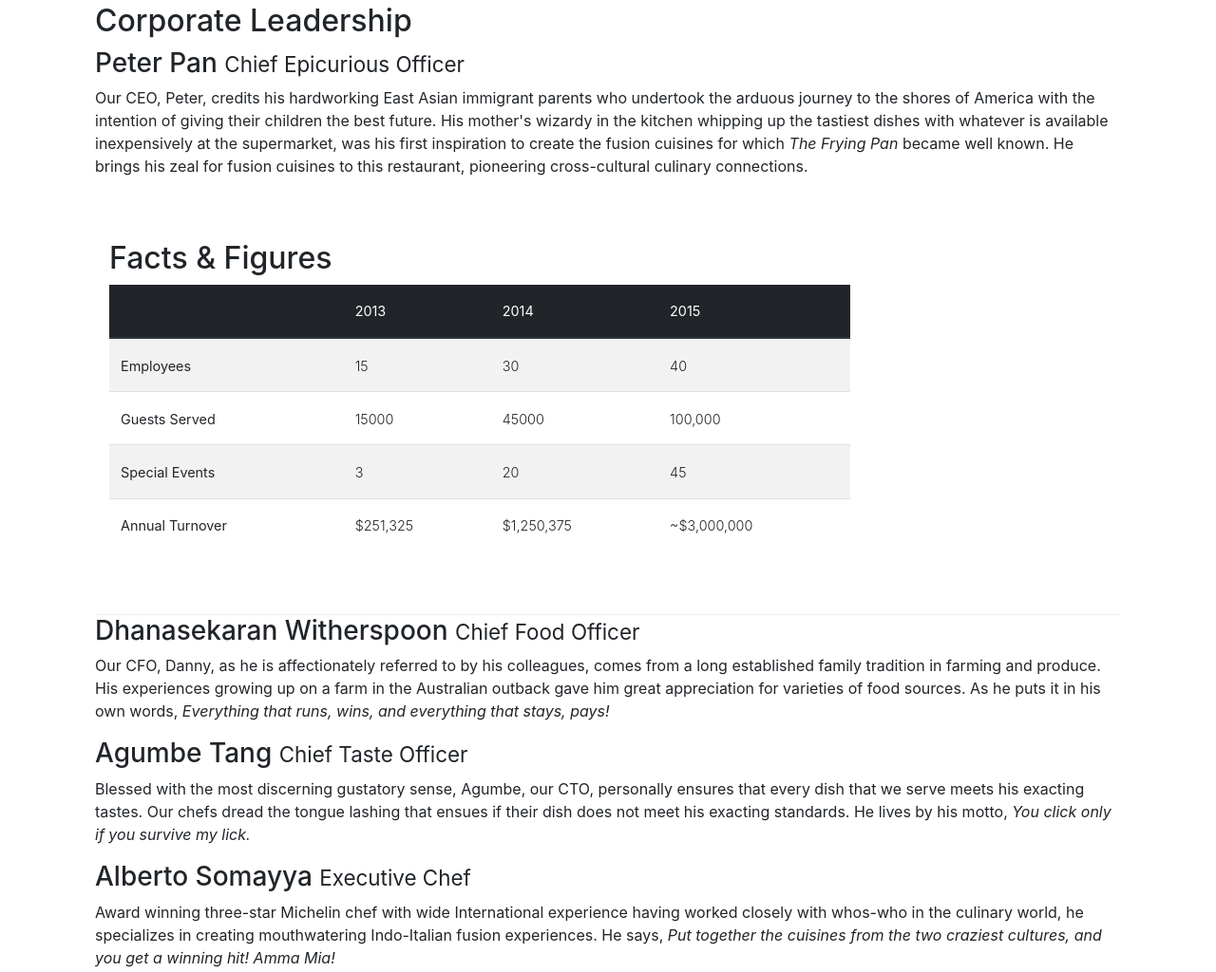
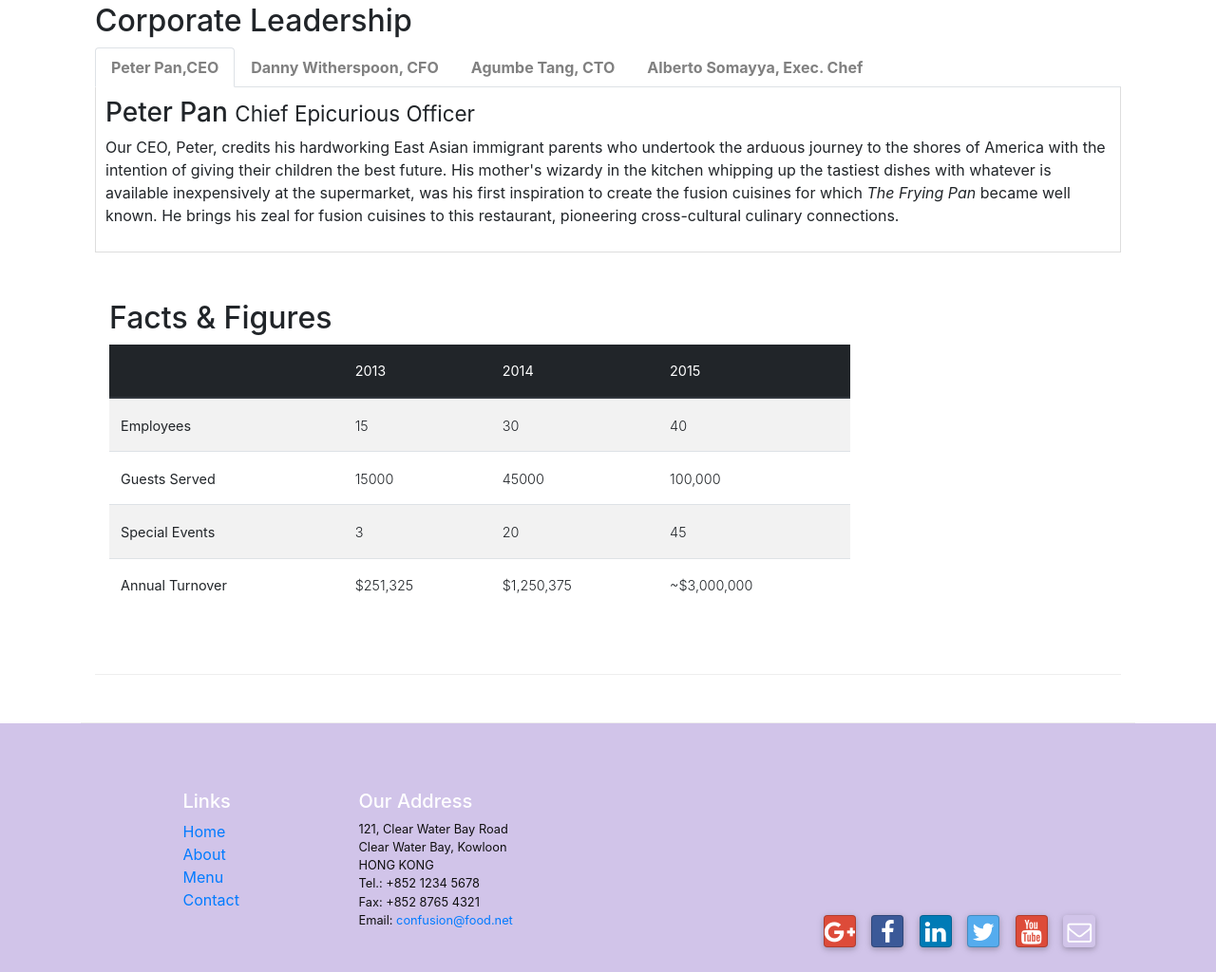
Before and after one commit to mehtadhiraj/Con_fusion-Restaurant, a website: page aboutus.html in a window 1280 px wide. Shown: the part 1001-2025 px from the top of the page at 95% size. Drawn offline with nearby package versions, Linux system fonts and the light colour scheme.

Commit message:
Tabs and pills

```diff
--- a/aboutus.html
+++ b/aboutus.html
@@ -105,8 +105,41 @@
         <div class="row row-content">
             <div class="col-12">
                 <h2>Corporate Leadership</h2>
-                <h3>Peter Pan <small>Chief Epicurious Officer</small></h3>
-                <p class="d-none d-sm-block">Our CEO, Peter, credits his hardworking East Asian immigrant parents who undertook the arduous journey to the shores of America with the intention of giving their children the best future. His mother's wizardy in the kitchen whipping up the tastiest dishes with whatever is available inexpensively at the supermarket, was his first inspiration to create the fusion cuisines for which <em>The Frying Pan</em> became well known. He brings his zeal for fusion cuisines to this restaurant, pioneering cross-cultural culinary connections.</p>
+                <ul class="nav nav-tabs">
+                	<li class="nav-item">
+                		<a class="nav-link active" href="#peter" role="tab" data-toggle="tab"><strong>Peter Pan,CEO</strong></a>
+                	</li>
+                	<li class="nav-item">
+                		<a href="#danny" class="nav-link" href="#danny" role="tab" data-toggle="tab"><strong>Danny Witherspoon, CFO</strong></a>
+                	</li>
+                	<li class="nav-item">
+                      <a class="nav-link" href="#agumbe"role="tab"
+                        data-toggle="tab"><strong>Agumbe Tang, CTO</strong></a>
+                    </li>
+                    <li class="nav-item">
+                      <a class="nav-link" href="#alberto" role="tab"
+                        data-toggle="tab"><strong>Alberto Somayya, Exec. Chef</strong></a>
+                    </li>
+                </ul>
+                <div class="tab-content">
+                	<div role="tabpanel" class="tab-pane fade show active" id="peter">
+                		<h3>Peter Pan <small>Chief Epicurious Officer</small></h3>
+                		<p class="d-none d-sm-block">Our CEO, Peter, credits his hardworking East Asian immigrant parents who undertook the arduous journey to the shores of America with the intention of giving their children the best future. His mother's wizardy in the kitchen whipping up the tastiest dishes with whatever is available inexpensively at the supermarket, was his first inspiration to create the fusion cuisines for which <em>The Frying Pan</em> became well known. He brings his zeal for fusion cuisines to this restaurant, pioneering cross-cultural culinary connections.</p>
+                	</div>
+                	<div class="tab-pane fade show" id="danny" role="tabpanel">
+                		<h3>Dhanasekaran Witherspoon <small>Chief Food Officer</small></h3>
+                		<p class="d-none d-sm-block">Our CFO, Danny, as he is affectionately referred to by his colleagues, comes from a long established family tradition in farming and produce. His experiences growing up on a farm in the Australian outback gave him great appreciation for varieties of food sources. As he puts it in his own words, <em>Everything that runs, wins, and everything that stays, pays!</em></p>
+                	</div>
+                	<div class="tab-pane fade show" id="agumbe" role="tabpanel">
+						<h3>Agumbe Tang <small>Chief Taste Officer</small></h3>
+                		<p class="d-none d-sm-block">Blessed with the most discerning gustatory sense, Agumbe, our CTO, personally ensures that every dish that we serve meets his exacting tastes. Our chefs dread the tongue lashing that ensues if their dish does not meet his exacting standards. He lives by his motto, <em>You click only if you survive my lick.</em></p>
+                	</div>
+                	<div class="tab-pane fade show" id="alberto" role="tabpanel">
+                		<h3>Alberto Somayya <small>Executive Chef</small></h3>
+                		<p class="d-none d-sm-block">Award winning three-star Michelin chef with wide International experience having worked closely with whos-who in the culinary world, he specializes in creating mouthwatering Indo-Italian fusion experiences. He says, <em>Put together the cuisines from the two craziest cultures, and you get a winning hit! Amma Mia!</em></p>
+                	</div>
+                </div>
+
                 <div class="row row-content">
 		            <div class="col-12 col-sm-9">
 		                <h2>Facts &amp; Figures</h2>
@@ -152,12 +185,6 @@
 		             <div class="col-12 col-sm-3">
 		            </div>
 		       </div>
-                <h3>Dhanasekaran Witherspoon <small>Chief Food Officer</small></h3>
-                <p class="d-none d-sm-block">Our CFO, Danny, as he is affectionately referred to by his colleagues, comes from a long established family tradition in farming and produce. His experiences growing up on a farm in the Australian outback gave him great appreciation for varieties of food sources. As he puts it in his own words, <em>Everything that runs, wins, and everything that stays, pays!</em></p>
-                <h3>Agumbe Tang <small>Chief Taste Officer</small></h3>
-                <p class="d-none d-sm-block">Blessed with the most discerning gustatory sense, Agumbe, our CTO, personally ensures that every dish that we serve meets his exacting tastes. Our chefs dread the tongue lashing that ensues if their dish does not meet his exacting standards. He lives by his motto, <em>You click only if you survive my lick.</em></p>
-                <h3>Alberto Somayya <small>Executive Chef</small></h3>
-                <p class="d-none d-sm-block">Award winning three-star Michelin chef with wide International experience having worked closely with whos-who in the culinary world, he specializes in creating mouthwatering Indo-Italian fusion experiences. He says, <em>Put together the cuisines from the two craziest cultures, and you get a winning hit! Amma Mia!</em></p>
             </div>
        </div>
 
--- a/style.css
+++ b/style.css
@@ -39,3 +39,12 @@ address{
     margin:0px;
     color:#0f0f0f;
 }
+
+.tab-content{
+    border: 1px solid #ddd;
+    padding: 10px;
+    border-top: 0px;
+}
+strong{
+    color: grey;
+}
```
